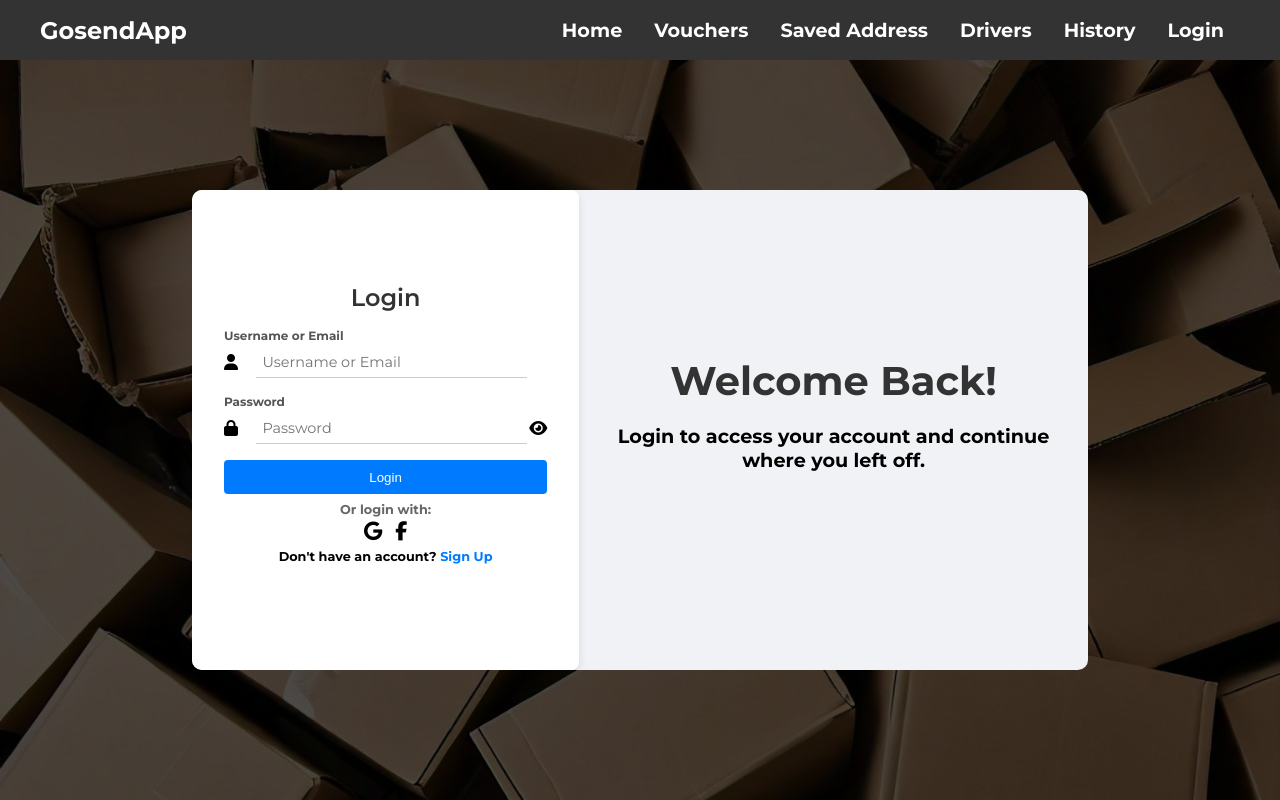
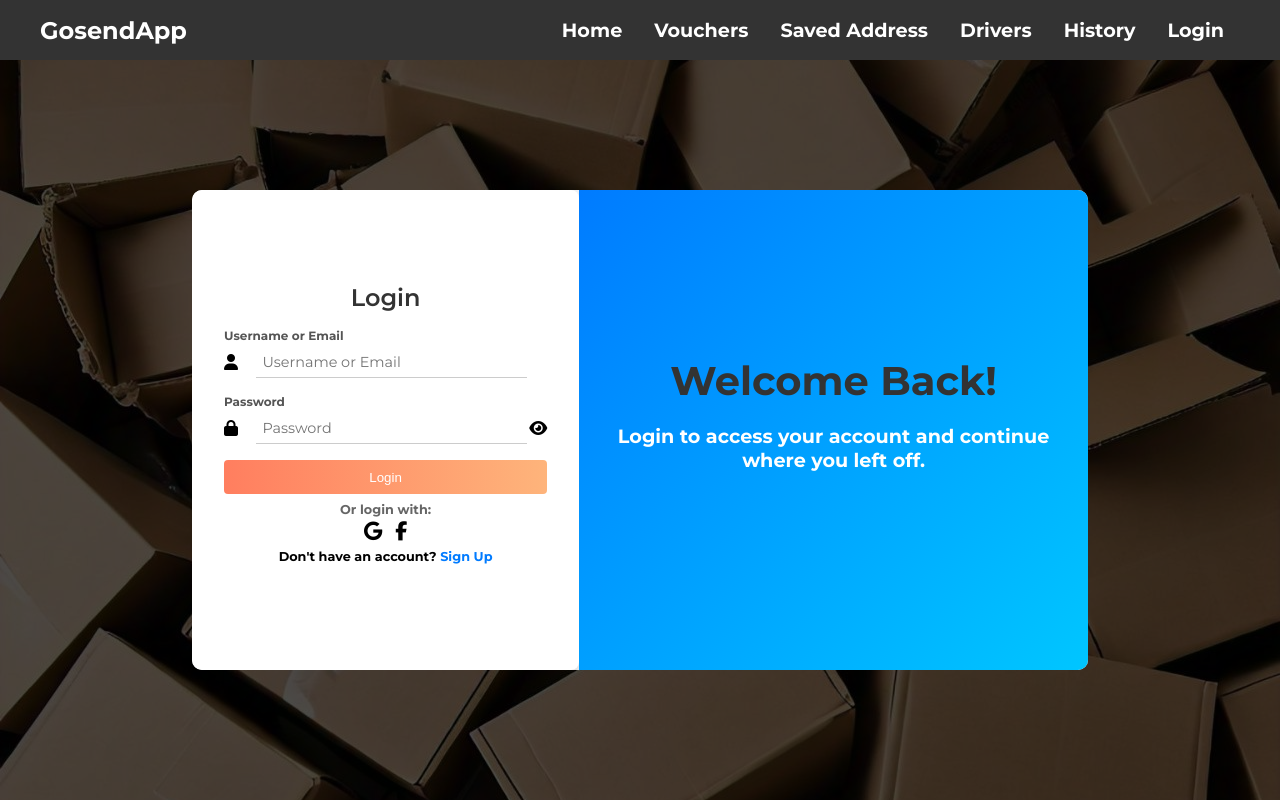
Before and after one commit to Gepx/uas-gosend-app, a React (Vite) app in the folder client/: page /auth in a window 1280 px wide. Built offline with nearby package versions, Linux system fonts and the light colour scheme.

Commit message:
styling auth page

```diff
--- a/client/src/assets/css/Login.css
+++ b/client/src/assets/css/Login.css
@@ -41,6 +41,12 @@ body {
   margin-bottom: 1rem;
   text-align: center;
   font-size: 1.5rem;
+}
+
+.login-form button {
+  transition: background-color 0.3s, transform 0.2s;
+  background: linear-gradient(90deg, #ff7e5f, #feb47b);
+  border: none;
 }
 
 .input-group {
@@ -127,6 +133,16 @@ body {
   transform: translateY(2px);
 }
 
+.login-right {
+  width: 60%;
+  display: flex;
+  justify-content: center;
+  align-items: center;
+  background: linear-gradient(135deg, #007bff, #00c6ff);
+  color: white;
+  text-align: center;
+}
+
 .login-right .content {
   text-align: center;
 }
@@ -201,3 +217,19 @@ body {
   margin-top: 0.5rem;
   font-size: 0.8rem;
 }
+
+.general-error {
+  background-color: #fee2e2;
+  border: 1px solid #ef4444;
+  border-radius: 4px;
+  padding: 0.75rem;
+  margin-bottom: 1rem;
+  text-align: center;
+}
+
+.general-error .error {
+  color: #dc2626;
+  font-size: 0.875rem;
+  position: static;
+  transform: none;
+}
--- a/client/src/assets/css/SignupPage.css
+++ b/client/src/assets/css/SignupPage.css
@@ -17,6 +17,9 @@ body {
   display: flex;
   justify-content: center;
   align-items: center;
+  background: linear-gradient(135deg, #ff6a00, #ee0979);
+  color: white;
+  text-align: center;
 }
 
 .signup-right {
@@ -39,6 +42,10 @@ body {
   font-size: 1.5rem;
 }
 
+.signup-form button {
+  transition: background-color 0.3s, transform 0.2s;
+}
+
 .input-group {
   margin-bottom: 1rem;
   position: relative;
@@ -47,6 +54,7 @@ body {
 .input-with-icon {
   display: flex;
   align-items: center;
+  border-radius: 5px;
 }
 
 .input-with-icon .icon {
@@ -105,6 +113,8 @@ body {
   cursor: pointer;
   margin-top: 0.5rem;
   font-size: 0.9rem;
+  background: linear-gradient(90deg, #ff7e5f, #feb47b);
+  border: none;
 }
 
 .signup-form button:hover {
```
